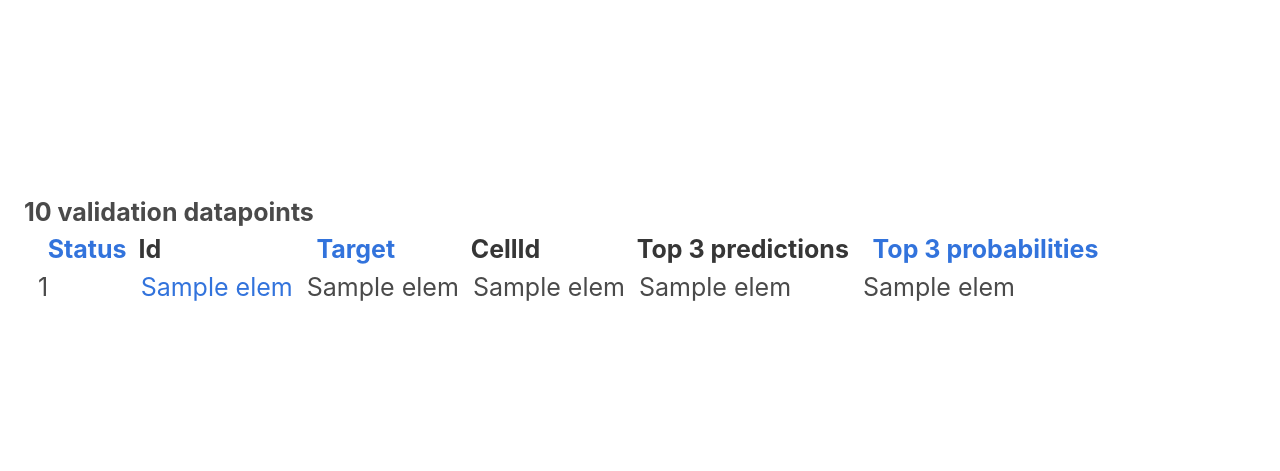
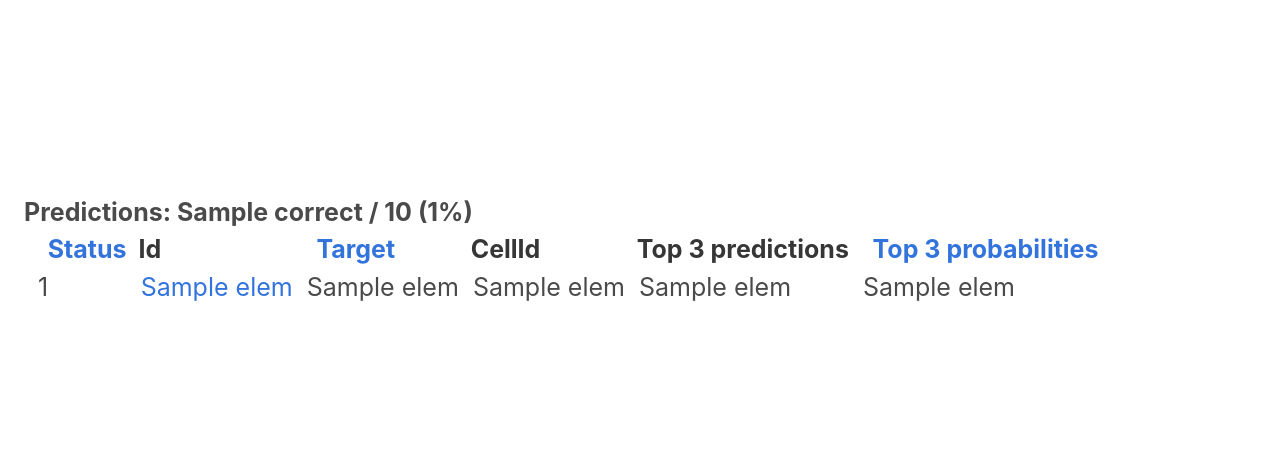
Before and after one commit to francesco98/switzerland-scale-geotagged-ml-model, a Flask app: template webapp/templates/validation.html in a window 1280 px wide. Shown: the part 209-680 px from the top of the page. Run offline with Flask 2, Linux system fonts and the light colour scheme; the template is opened without the code that fills it: most values are stand-ins (such as "Sample title", 1, 10 or a date in 2020); parts of the project's set-up code (start-up, migrations or seed data) failed here and were passed over.

Commit message:
monor, UI improvements

```diff
--- a/models_pytorch/testing_resnet.py
+++ b/models_pytorch/testing_resnet.py
@@ -74,7 +74,7 @@ def predict_dataset(dataset: ImageGeolocationDataset, labelBuilder : LabelBuilde
             results.append(entry)
 
 
-            if max_limit and idx == max_limit:
+            if max_limit and idx + 1 == max_limit:
                 break
 
     return results
--- a/webapp/main.py
+++ b/webapp/main.py
@@ -87,7 +87,7 @@ def convert_and_sort_results(sort: str, results):
     predictions = []
     for idx in range(len(results)):
         elem = results[idx]
-        entry = convert_prediction_result(elem,idx)
+        entry = convert_prediction_result(elem, idx)
 
         predictions.append(entry)
 
@@ -119,10 +119,17 @@ def index():
 def validation():
     global sorted_test_dataset
 
+
     sorting = request.args.get('sort', type=str)
     sorted_test_dataset = convert_and_sort_results(sorting, test_dataset_results)
 
-    return render_template('validation.html', predictions=sorted_test_dataset, total=len(sorted_test_dataset))
+    correct = 0
+    for elem in sorted_test_dataset:
+        if elem[0] == 'OK':
+            correct += 1
+
+    percentage = 100 * correct / len(sorted_test_dataset)
+    return render_template('validation.html', predictions=sorted_test_dataset, percentage=int(percentage), correct=correct, total=len(sorted_test_dataset))
 
 
 
--- a/webapp/templates/validation.html
+++ b/webapp/templates/validation.html
@@ -1,7 +1,12 @@
 {% extends "base.html" %}
 
 {% block content %}
-        <b>{{total}} validation datapoints</b>
+
+<div class="row">
+        <b>Predictions:  {{correct}} / {{total}} ({{percentage}}%) </b>
+</div>
+
+<div class="row">
         <table>
       <tr>
           <th>&nbsp; <a href="{{ url_for('validation', sort='status' ) }}">&nbsp; Status</a></th>
@@ -22,4 +27,5 @@
       </tr>
   {% endfor %}
     </table>
+</div>
 {% endblock %}
```
